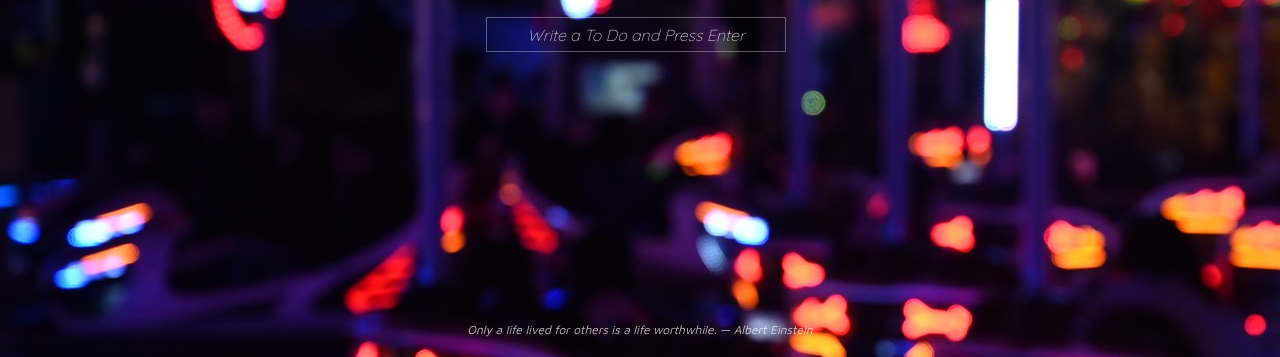
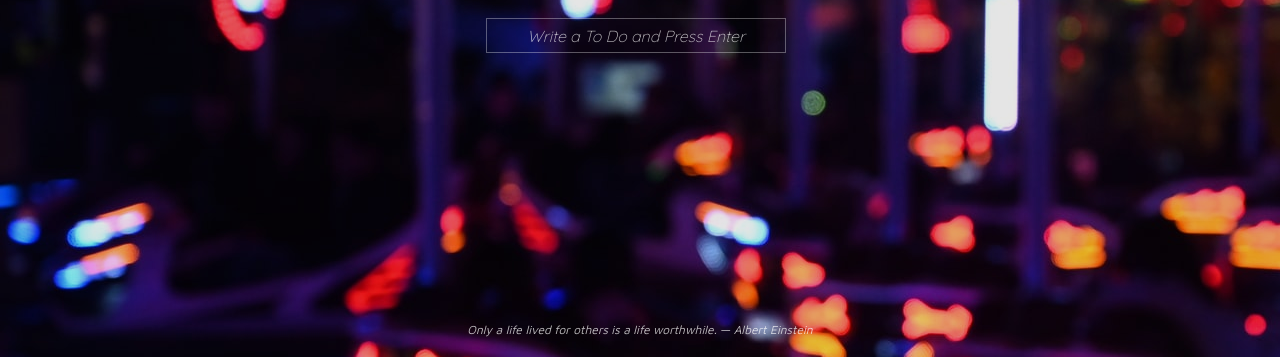
Before and after one commit to leemihzy/momentum, a plain HTML site: page index.html in a window 1280 px wide. Shown: the part 443-800 px from the top of the page. Drawn offline with Linux system fonts and the light colour scheme.

Commit message:
chore: add dimmed bg

```diff
--- a/css/style.css
+++ b/css/style.css
@@ -27,7 +27,7 @@ body {
   width: 100vw;
   height: 100vh;
   position: absolute;
-  z-index: 1;
+  z-index: 2;
   padding: 6rem 5rem;
   display: flex;
   margin: 0 auto;
@@ -36,7 +36,7 @@ body {
 }
 
 input[type="text"] {
-  width: 15vw;
+  text-align: center;
   font-size: 1.5rem;
   background-color: transparent;
   color: #fff;
@@ -55,6 +55,7 @@ input[type="submit"] {
 }
 
 input[type="submit"]:hover {
+  cursor: pointer;
   background: #fffe;
   color: #000a;
 }
@@ -71,7 +72,7 @@ input:focus::placeholder {
 
 #login-form input[type="text"] {
   width: 16rem;
-  font-size: 1.2rem;
+  font-size: 1.25rem;
 }
 
 h1#greeting {
@@ -107,8 +108,8 @@ ul#todo-list {
 ul#todo-list li {
   width: 28rem;
   margin-left: -1rem;
-  margin-bottom: 0.4rem;
-  padding: 0.65rem 0.65rem;
+  margin-bottom: 0.5rem;
+  padding: 0.65rem 0.85rem;
   border-bottom: 1px solid #fffc;
 }
 
@@ -156,6 +157,16 @@ ul#todo-list li button:hover::after {
   height: 100vh;
 }
 
+#dimmed {
+  background: #000;
+  position: fixed;
+  opacity: 0.1;
+  position: fixed;
+  top: 0px;
+  width: 100%;
+  height: 100%;
+}
+
 #weather {
   position: absolute;
   bottom: 0;
--- a/index.html
+++ b/index.html
@@ -4,7 +4,7 @@
     <meta charset="UTF-8" />
     <meta http-equiv="X-UA-Compatible" content="IE=edge" />
     <meta name="viewport" content="width=device-width, initial-scale=1.0" />
-    <title>nomad JS</title>
+    <title>Chrome-App</title>
     <link
       href="https://fonts.googleapis.com/css2?family=Maven+Pro&family=Quicksand:wght@300&display=swap"
       rel="stylesheet"
@@ -37,7 +37,9 @@
         <span></span>
       </div>
     </div>
-    <div id="bg"></div>
+    <div id="bg">
+      <div id="dimmed"></div>
+    </div>
     <script src="js/weather.js"></script>
     <script src="js/todo.js"></script>
     <script src="js/background.js"></script>
```
